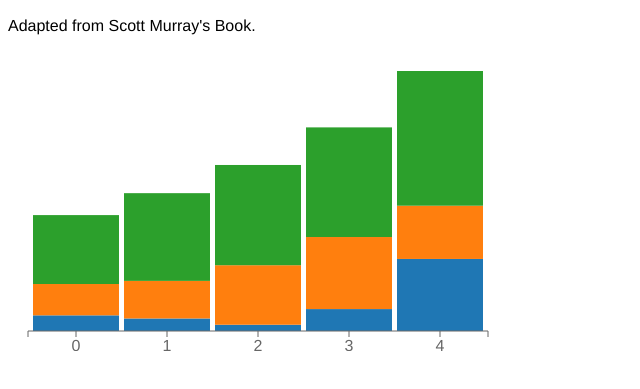
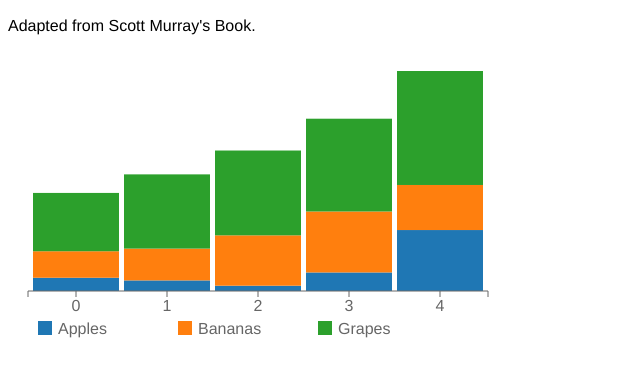
Before and after one commit to Boulder-Denver-d3-vis/stack-example, a plain HTML site: page index.html in a window 1280 px wide. Shown: the part 39-428 px from the top of the page, without its empty margins (0-640 px from the left). Drawn offline with nearby package versions, Linux system fonts and the light colour scheme.

Commit message:
legend for the stack colors

```diff
--- a/index.html
+++ b/index.html
@@ -12,7 +12,7 @@
       //Width and height
       var w = 500;
       var h = 300;
-      var margin = {left: 20, right: 20, top: 20, bottom: 20};
+      var margin = {left: 20, right: 20, top: 20, bottom: 60};
       var width = w - margin.left - margin.right;
       var height = h - margin.top - margin.bottom;
 
@@ -67,6 +67,8 @@
 
       //Easy colors accessible via a 10-step ordinal scale
       var colors = d3.scale.category10();
+      // Names for the categories
+      var categories = ["Apples", "Bananas", "Grapes"];
 
       //Create SVG element
       var svg = d3.select("svg")
@@ -104,6 +106,24 @@
         "transform": "translate(" + [margin.left, height + margin.top] + ")"
       }).call(xAxis);
 
+      var legend = svg.append("g").attr({
+        "class": "legend",
+        "transform": "translate(" + [margin.left, height + margin.top + 10] + ")"
+      });
+      dataset.forEach(function(d,i) {
+        legend.append("rect").attr({
+          "transform": "translate(" + [ 10 + (i * 140), 20] + ")",
+          "x": 0,
+          "y": 0,
+          "width": 14,
+          "height":14,
+          "fill": colors(i)
+          });
+        legend.append("text").attr({
+          "transform": "translate(" + [ 30 + (i * 140), 33] + ")",
+          "fill": colors(i)
+          }).text(categories[i]);
+      });
     </script>
   </body>
 </html>
```
